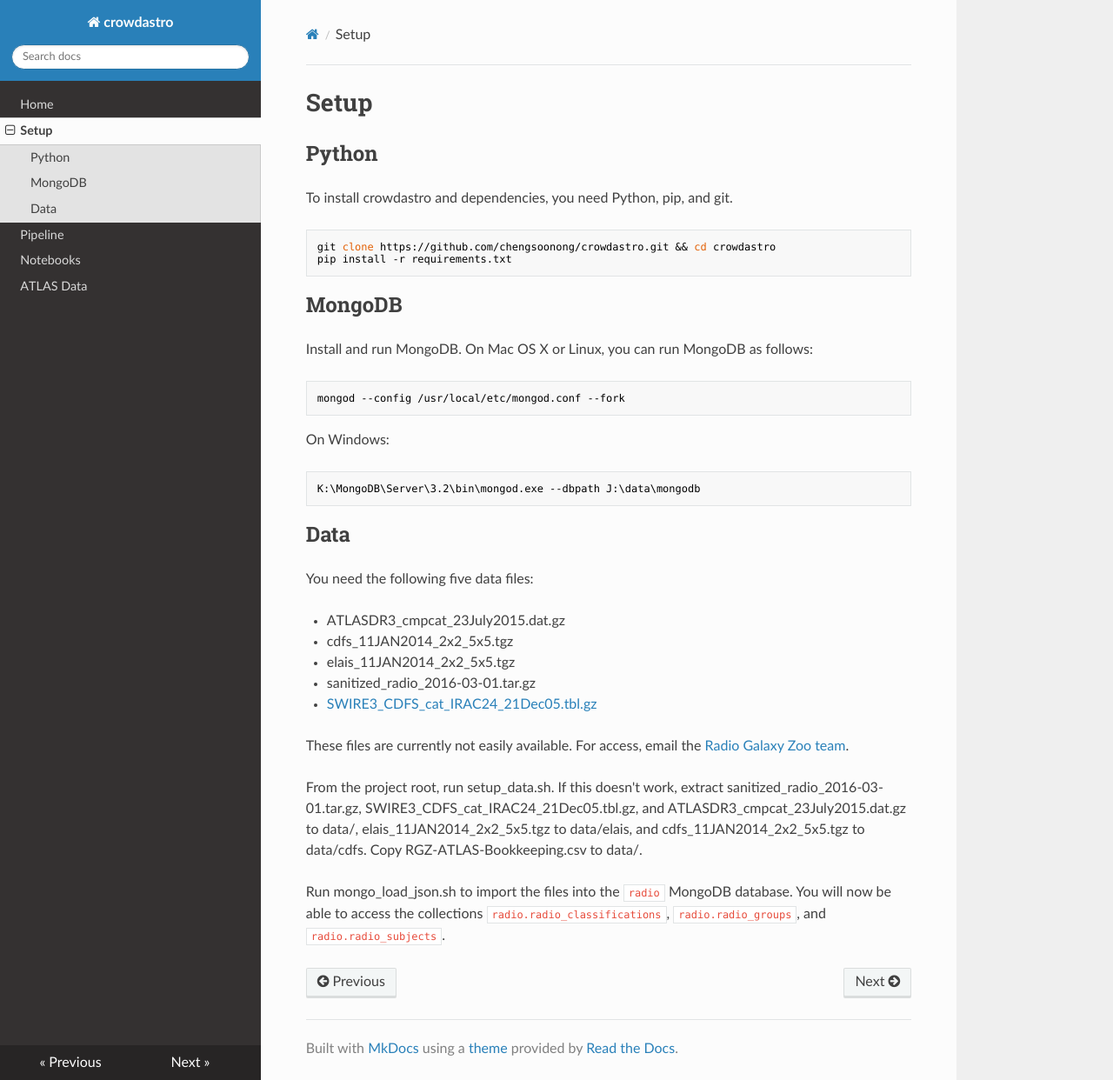
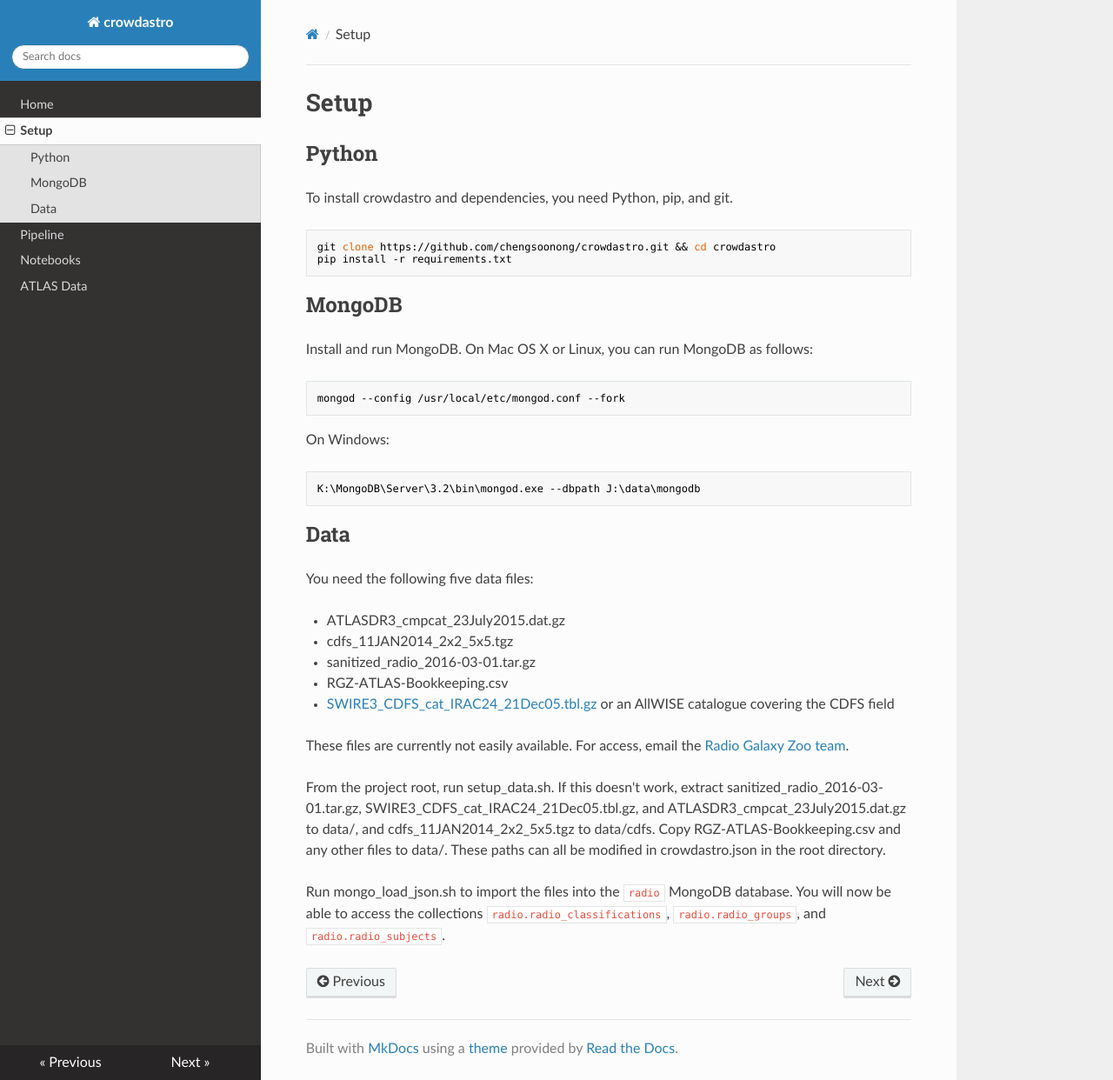
Before and after one commit to chengsoonong/crowdastro, an MkDocs documentation site: the page built from docs/setup.md, in a window 1280 px wide and 1242 px high. Shown: the whole window at 87% size. Built offline with MkDocs 1.6.1, drawn with Linux system fonts in a browser that asks for light colours; nearby versions of some CDN libraries; old or Windows-style settings are respelled for this version of MkDocs.

Commit message:
Updated setup instructions #89

```diff
--- a/docs/setup.md
+++ b/docs/setup.md
@@ -28,12 +28,12 @@
 
 - ATLASDR3_cmpcat_23July2015.dat.gz
 - cdfs_11JAN2014_2x2_5x5.tgz
-- elais_11JAN2014_2x2_5x5.tgz
 - sanitized_radio_2016-03-01.tar.gz
-- [SWIRE3_CDFS_cat_IRAC24_21Dec05.tbl.gz](http://swire.ipac.caltech.edu/swire/astronomers/data/SWIRE3_CDFS_cat_IRAC24_21Dec05.tbl.gz)
+- RGZ-ATLAS-Bookkeeping.csv
+- [SWIRE3_CDFS_cat_IRAC24_21Dec05.tbl.gz](http://swire.ipac.caltech.edu/swire/astronomers/data/SWIRE3_CDFS_cat_IRAC24_21Dec05.tbl.gz) or an AllWISE catalogue covering the CDFS field
 
 These files are currently not easily available. For access, email the [Radio Galaxy Zoo team](https://github.com/zooniverse/Radio-Galaxy-Zoo).
 
-From the project root, run setup_data.sh. If this doesn't work, extract sanitized_radio_2016-03-01.tar.gz, SWIRE3_CDFS_cat_IRAC24_21Dec05.tbl.gz, and ATLASDR3_cmpcat_23July2015.dat.gz to data/, elais_11JAN2014_2x2_5x5.tgz to data/elais, and cdfs_11JAN2014_2x2_5x5.tgz to data/cdfs. Copy RGZ-ATLAS-Bookkeeping.csv to data/.
+From the project root, run setup_data.sh. If this doesn't work, extract sanitized_radio_2016-03-01.tar.gz, SWIRE3_CDFS_cat_IRAC24_21Dec05.tbl.gz, and ATLASDR3_cmpcat_23July2015.dat.gz to data/, and cdfs_11JAN2014_2x2_5x5.tgz to data/cdfs. Copy RGZ-ATLAS-Bookkeeping.csv and any other files to data/. These paths can all be modified in crowdastro.json in the root directory.
 
 Run mongo_load_json.sh to import the files into the `radio` MongoDB database. You will now be able to access the collections `radio.radio_classifications`, `radio.radio_groups`, and `radio.radio_subjects`.
```
